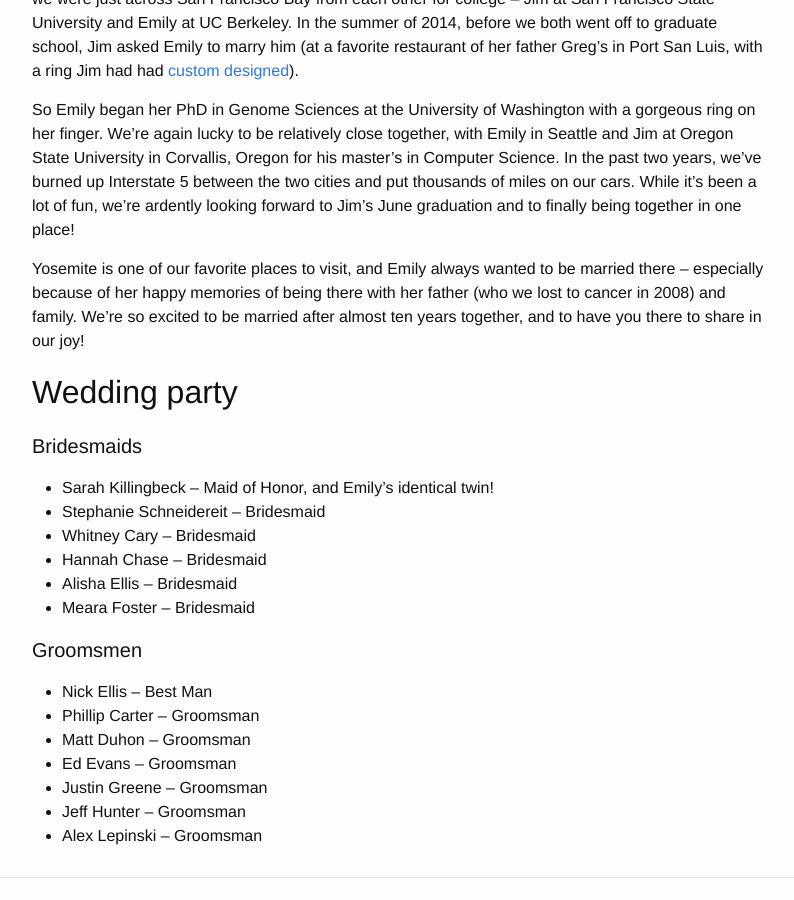
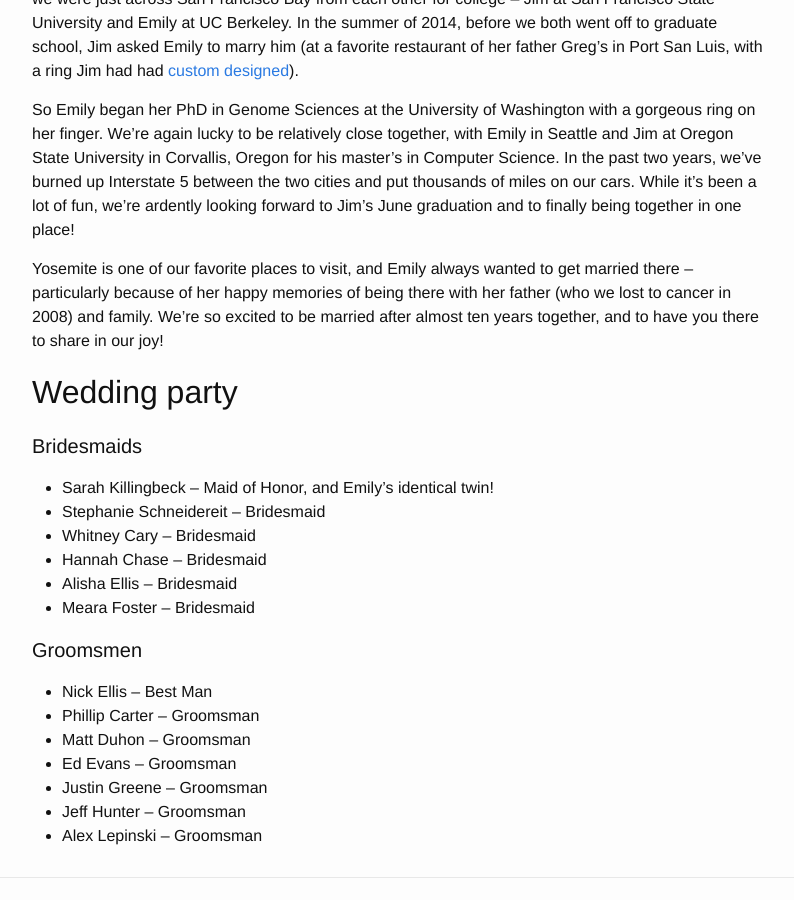
Before and after one commit to j-e-yosemite/j-e-yosemite.github.io, a Jekyll site: the page built from ourwedding.md, in a window 1280 px wide and 900 px high, scrolled down 1027 px. Shown: the whole window, without its empty margins (238-1032 px from the left). Built offline with Jekyll 4.4.1, drawn with Linux system fonts in a browser that asks for light colours.

Commit message:
More small changes

```diff
--- a/ourwedding.md
+++ b/ourwedding.md
@@ -34,7 +34,7 @@ We fell in love over long drives through the Central Coast in Jim's maroon Audi
 
 So Emily began her PhD in Genome Sciences at the University of Washington with a gorgeous ring on her finger. We're again lucky to be relatively close together, with Emily in Seattle and Jim at Oregon State University in Corvallis, Oregon for his master's in Computer Science. In the past two years, we've burned up Interstate 5 between the two cities and put thousands of miles on our cars. While it's been a lot of fun, we're ardently looking forward to Jim's June graduation and to finally being together in one place!
 
-Yosemite is one of our favorite places to visit, and Emily always wanted to be married there -- especially because of her happy memories of being there with her father (who we lost to cancer in 2008) and family. We're so excited to be married after almost ten years together, and to have you there to share in our joy!
+Yosemite is one of our favorite places to visit, and Emily always wanted to get married there -- particularly because of her happy memories of being there with her father (who we lost to cancer in 2008) and family. We're so excited to be married after almost ten years together, and to have you there to share in our joy!
 
 ## Wedding party
 
```
